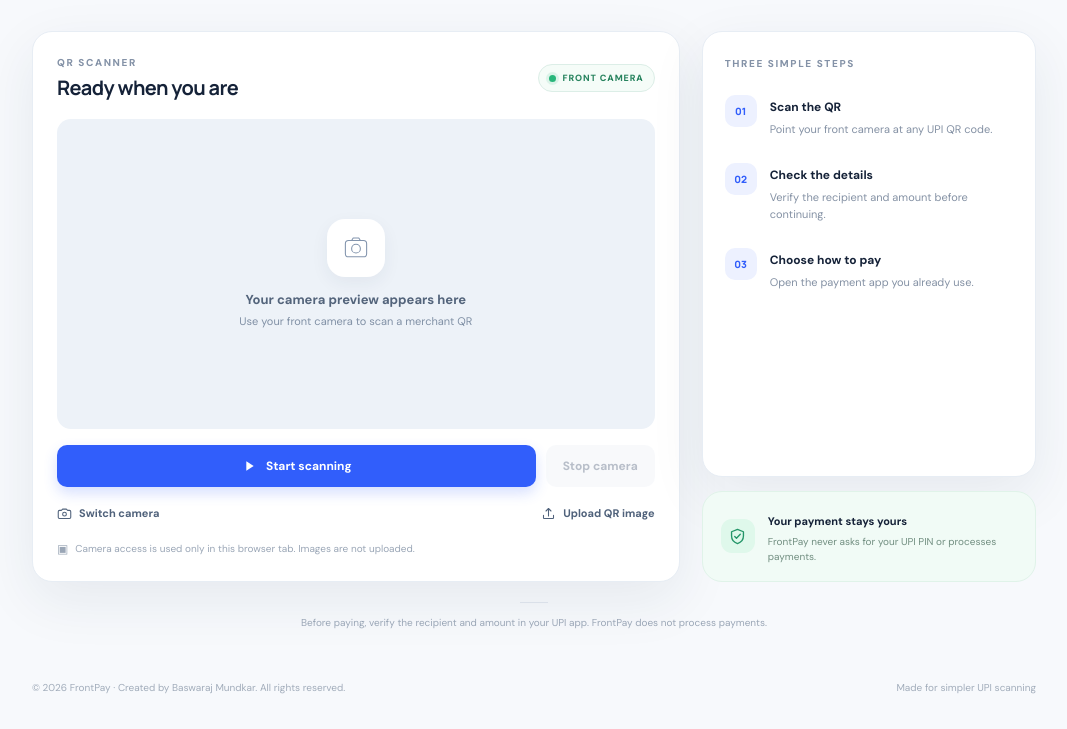
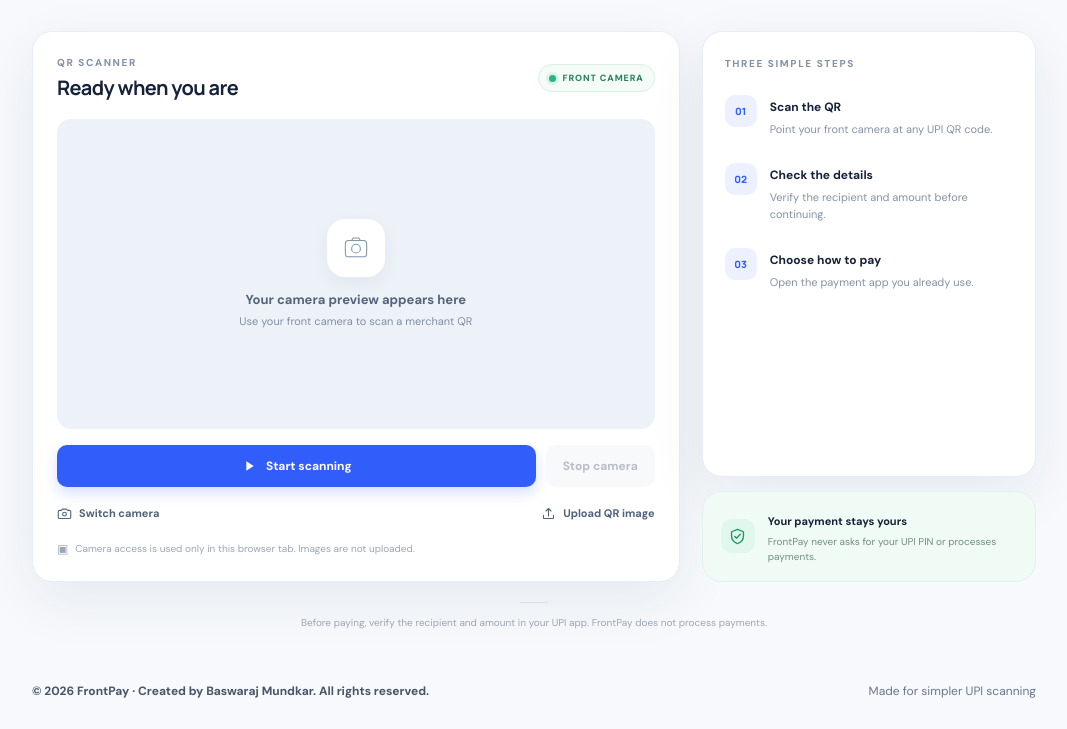
Before and after one commit to Baswaraj-Mundkar/FrontPay, a plain HTML site: page index.html in a window 1280 px wide. Shown: the part 576-1305 px from the top of the page, without its empty margins (106-1173 px from the left). Drawn offline with nearby package versions, Linux system fonts and the light colour scheme.

Commit message:
Improve copyright footer visibility

```diff
--- a/style.css
+++ b/style.css
@@ -64,7 +64,7 @@ h2{font:700 20px Manrope,sans-serif;letter-spacing:-.6px;margin:5px 0 0}
 .notice{display:flex;gap:12px;align-items:flex-start;margin:22px 2px 0;padding:14px 16px;border:1px solid #e9edf3;border-radius:12px;background:rgba(255,255,255,.55)}
 .notice-symbol{width:18px;height:18px;flex:none;border:1.5px solid #98a6b8;border-radius:50%;display:grid;place-items:center;color:#8291a4;font:700 11px Georgia}
 .notice p{font-size:10px;line-height:1.6;color:#7e8b9d;margin:0}.notice strong{color:#53647a}
-footer{max-width:1060px;margin:0 auto;padding:20px 28px 28px;display:flex;justify-content:space-between;color:#a1acba;font-size:10px}
+footer{max-width:1060px;margin:0 auto;padding:22px 28px 30px;display:flex;justify-content:space-between;align-items:center;gap:14px;color:#68778c;font-size:12px}footer span:first-child{font-weight:700;color:#475569}
 .toast{position:fixed;bottom:22px;left:50%;transform:translate(-50%,20px);background:#17263c;color:#fff;padding:12px 17px;border-radius:10px;font-size:12px;box-shadow:0 8px 30px #17263c33;opacity:0;pointer-events:none;transition:.2s;z-index:10;max-width:calc(100vw - 32px);text-align:center}
 .toast.show{opacity:1;transform:translate(-50%,0)}[hidden]{display:none!important}
 @media(max-width:760px){.topbar{height:64px;padding:0 18px}.shell{padding:34px 16px 22px}.intro{margin-bottom:28px}h1{letter-spacing:-1.8px}.subtitle{font-size:13px;max-width:360px}.workspace{grid-template-columns:1fr;gap:14px}.scanner-card{padding:17px;border-radius:16px}.camera-stage{height:min(68vw,340px);min-height:235px}.side-panel{display:grid;grid-template-columns:1fr}.steps-card{padding:20px}.step{margin-top:18px}.step:first-of-type{margin-top:20px}.trust-card{padding:14px}.result-card{padding:18px}.app-grid{grid-template-columns:repeat(2,1fr)}footer{padding:18px;gap:12px}.camera-pill{font-size:8px}.card-heading h2{font-size:18px}}
```
